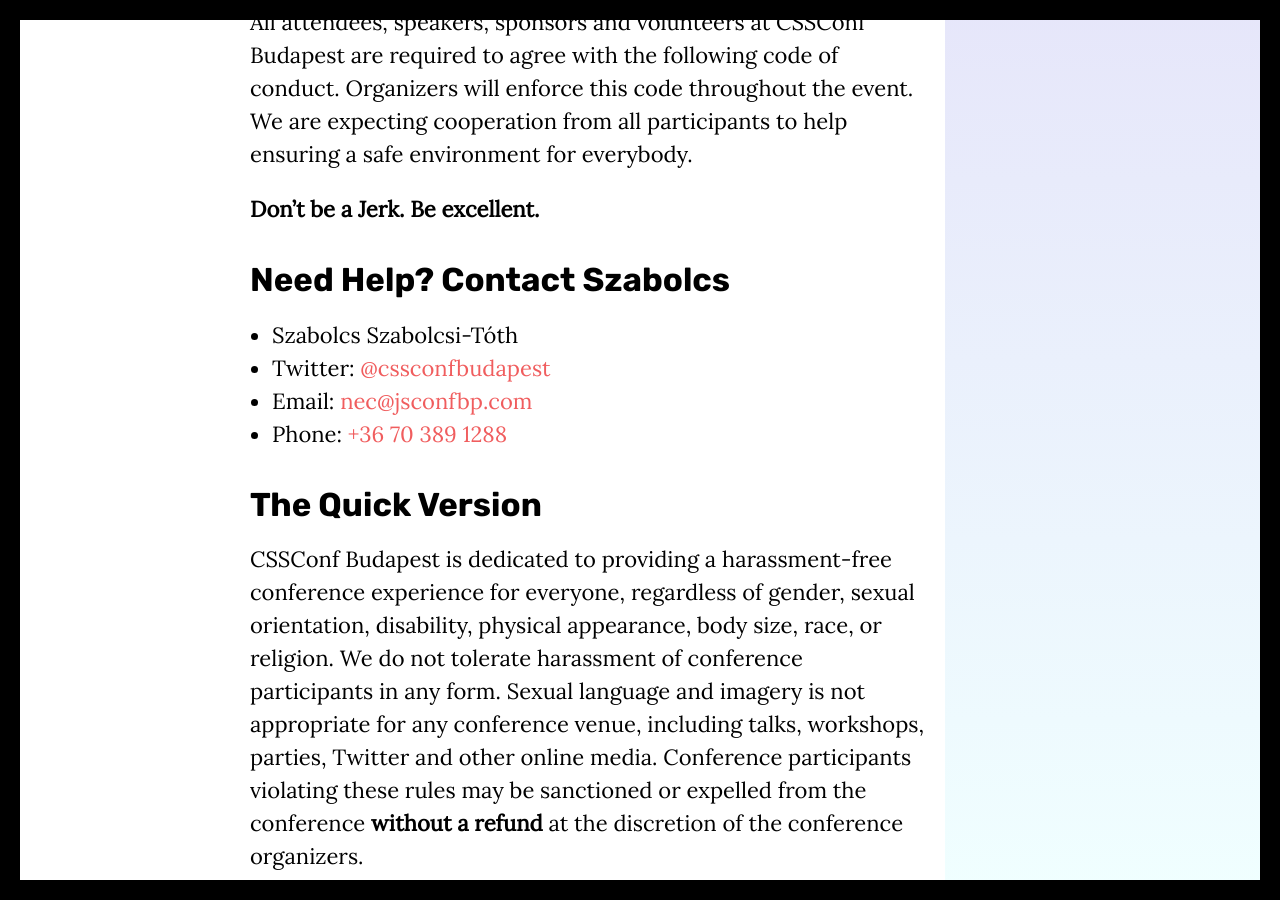
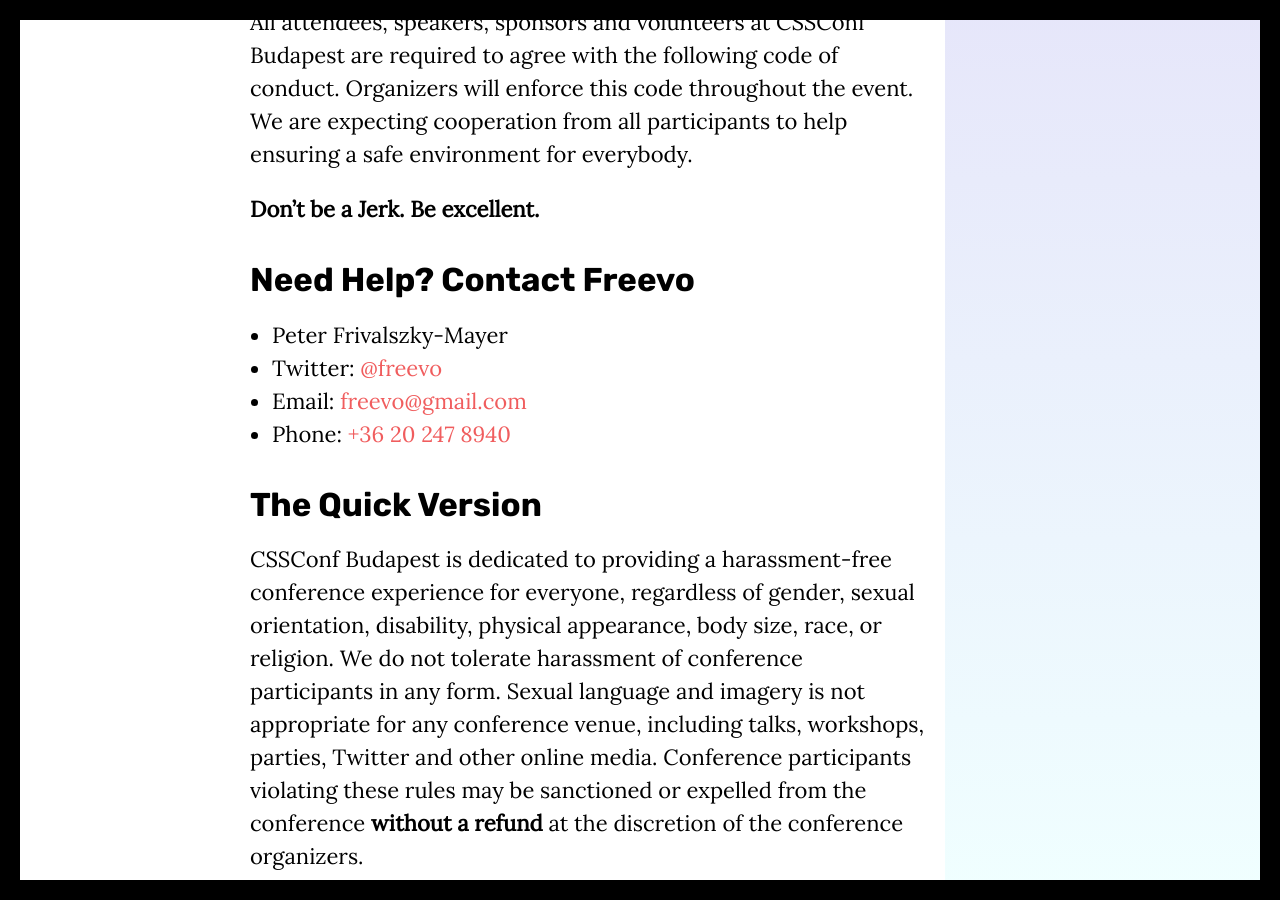
Before and after one commit to JSConfBp/2019.cssconfbp.rocks, a Jekyll site: the page built from code-of-conduct.md, in a window 1280 px wide and 900 px high, scrolled down 633 px. Built offline with Jekyll 4.4.1, drawn with Linux system fonts in a browser that asks for light colours.

Commit message:
feat(coc): update contact to freevo

```diff
--- a/code-of-conduct.md
+++ b/code-of-conduct.md
@@ -12,12 +12,12 @@ from all participants to help ensuring a safe environment for everybody.
 
 **Don’t be a Jerk. Be excellent.**
 
-## Need Help? Contact Szabolcs
+## Need Help? Contact Freevo
 
-- Szabolcs Szabolcsi-Tóth
-- Twitter: [@cssconfbudapest](https://twitter.com/cssconfbudapest)
-- Email: [nec@jsconfbp.com](mailto:nec@jsconfbp.com)
-- Phone: [+36 70 389 1288](tel:+36703891288)
+- Peter Frivalszky-Mayer
+- Twitter: [@freevo](https://twitter.com/freevo)
+- Email: [freevo@gmail.com](mailto:freevo@gmail.com)
+- Phone: [+36 20 247 8940](tel:+36202478940)
 
 ## The Quick Version
 
```
